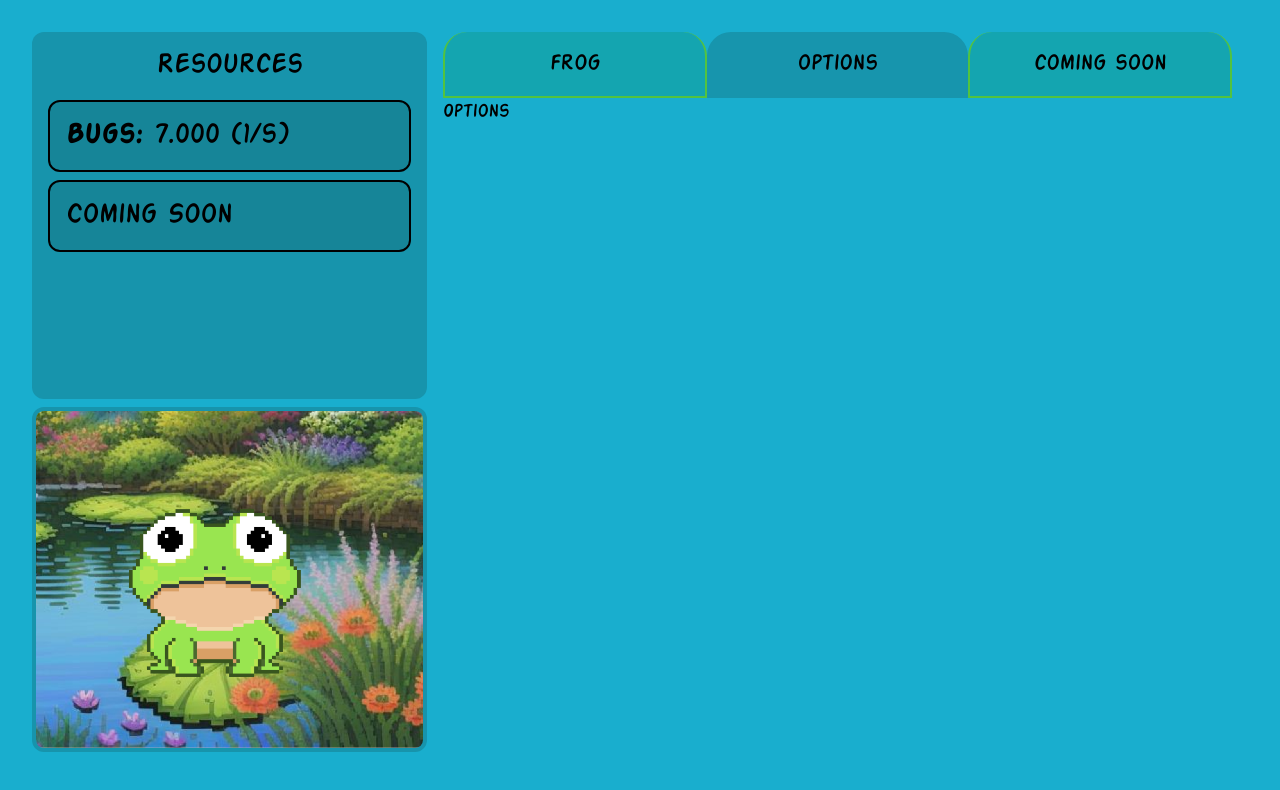
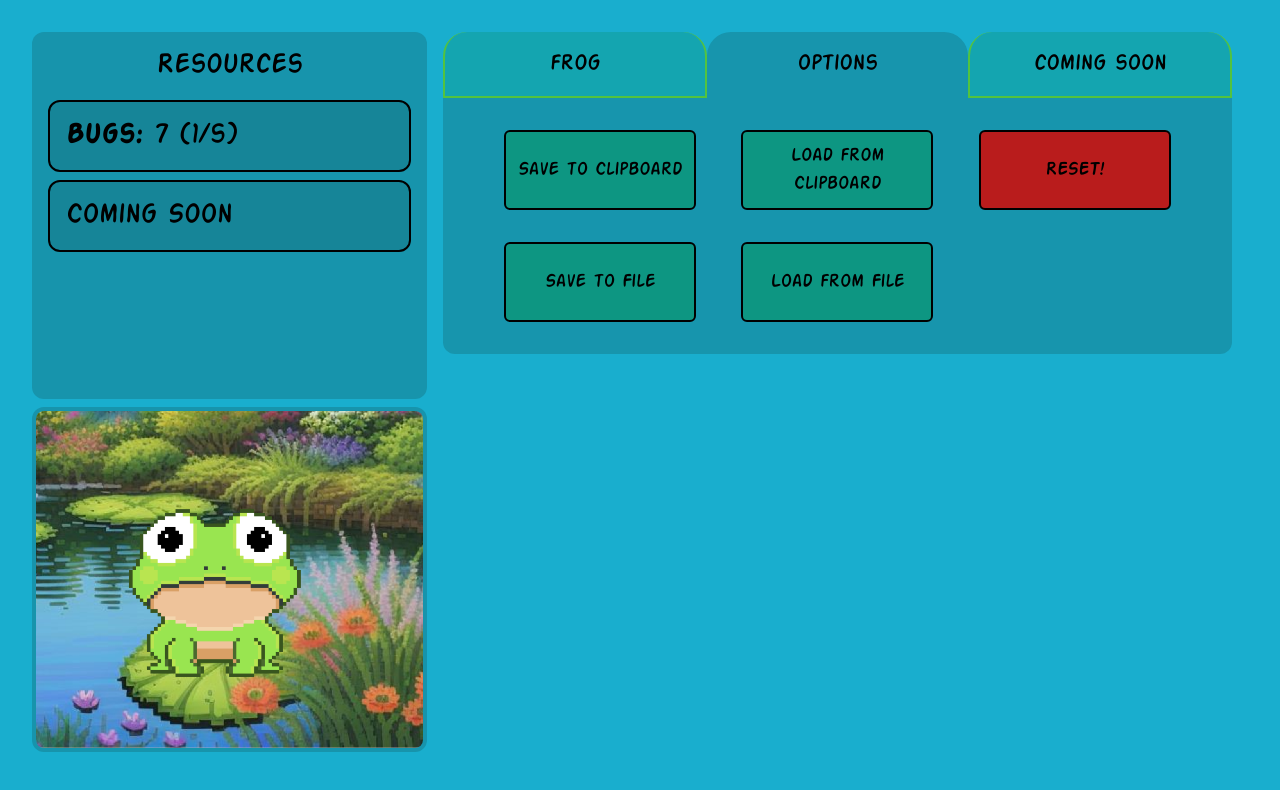
Before and after one commit to rayafarhadi/Frog-Incremental, a Next.js app: page / in a window 1280 px wide. Both pictures are taken after a click on the element "options". Shown: the top 790 px of the page. Built offline with nearby package versions, Linux system fonts and the light colour scheme.

Commit message:
added an options menu with options to load, save or reset the game

```diff
--- /dev/null
+++ b/app/components/Features/ComingSoonFeature.tsx
@@ -0,0 +1,7 @@
+import React from "react";
+
+const ComingSoonFeature = () => {
+  return <div className="feature-card">Coming Soon</div>;
+};
+
+export default ComingSoonFeature;
--- /dev/null
+++ b/app/components/Features/OptionsFeature.tsx
@@ -0,0 +1,251 @@
+import { getSaveData, load, save } from "@/app/data/save";
+import Decimal from "decimal.js";
+import React, { Dispatch, SetStateAction, useRef } from "react";
+import { Slide, ToastContainer, toast } from "react-toastify";
+import "react-toastify/ReactToastify.css";
+
+type saveType = {
+  bugs: number;
+  upgrades: {
+    f1: { key: string; level: number };
+    f2: { key: string; level: number };
+    f3: { key: string; level: number };
+    f4: { key: string; level: number };
+    f5: { key: string; level: number };
+  };
+};
+
+type propType = {
+  upgradeData: any;
+  bugs: Decimal;
+  setBugs: Dispatch<SetStateAction<Decimal>>;
+  setLevel: (id: string, level: number) => void;
+};
+
+const OptionsFeature = (props: propType) => {
+  let fileRef = useRef<HTMLInputElement | null>(null);
+
+  function saveToClipboard() {
+    navigator.clipboard.writeText(
+      getSaveData(props.upgradeData, props.bugs.toString())
+    );
+    toast.success("Saved game data to clipboard.", {
+      position: "bottom-right",
+      autoClose: 5000,
+      hideProgressBar: false,
+      closeOnClick: true,
+      pauseOnFocusLoss: true,
+      theme: "dark",
+      transition: Slide,
+    });
+  }
+
+  function saveToFile() {
+    const url = window.URL.createObjectURL(
+      new Blob([getSaveData(props.upgradeData, props.bugs.toString())], {
+        type: "text/plain",
+      })
+    );
+    const a = document.createElement("a");
+    a.href = url;
+    a.download = "frog-incremental-save-data.txt";
+    a.click();
+    window.URL.revokeObjectURL(url);
+    toast.success("Saved game data to file.", {
+      position: "bottom-right",
+      autoClose: 5000,
+      hideProgressBar: false,
+      closeOnClick: true,
+      pauseOnFocusLoss: true,
+      theme: "dark",
+      transition: Slide,
+    });
+  }
+
+  function getClipboardData() {
+    return new Promise((resolve) => {
+      setTimeout(() => resolve(navigator.clipboard.readText()), 1000);
+    }) as Promise<string>;
+  }
+
+  async function loadFromClipboard() {
+    try {
+      let cbtext = await getClipboardData();
+
+      let data: saveType = load(cbtext);
+
+      if (data != null) {
+        if (data.bugs === null) {
+          props.setBugs(new Decimal(0));
+        } else {
+          props.setBugs(new Decimal(data.bugs));
+        }
+
+        Object.values(data.upgrades).forEach((u) => {
+          props.setLevel(u.key, u.level);
+        });
+      }
+
+      toast.success("Loaded game data from clipboard.", {
+        position: "bottom-right",
+        autoClose: 5000,
+        hideProgressBar: false,
+        closeOnClick: true,
+        pauseOnFocusLoss: true,
+        theme: "dark",
+        transition: Slide,
+      });
+    } catch (e) {
+      console.error(e);
+
+      toast.error("Failed to load game data from clipboard.", {
+        position: "bottom-right",
+        autoClose: 5000,
+        hideProgressBar: false,
+        closeOnClick: true,
+        pauseOnFocusLoss: true,
+        theme: "dark",
+        transition: Slide,
+      });
+    }
+  }
+
+  function getFile() {
+    fileRef.current?.click();
+  }
+
+  function getFileData(file: File) {
+    return new Promise((resolve) => {
+      setTimeout(() => resolve(file.text()), 1000);
+    }) as Promise<string>;
+  }
+
+  async function loadFromFile(e: React.ChangeEvent<HTMLInputElement>) {
+    console.log("loadFromFile");
+    e.stopPropagation();
+    e.preventDefault();
+    const file = e.target.files?.[0];
+    if (file) {
+      console.log("file selected");
+      let filetext = await getFileData(file);
+
+      console.log(filetext);
+
+      let data: saveType = load(filetext);
+
+      if (data != null) {
+        if (data.bugs === null) {
+          props.setBugs(new Decimal(0));
+        } else {
+          props.setBugs(new Decimal(data.bugs));
+        }
+
+        Object.values(data.upgrades).forEach((u) => {
+          props.setLevel(u.key, u.level);
+        });
+      }
+
+      toast.success("Loaded game data from file.", {
+        position: "bottom-right",
+        autoClose: 5000,
+        hideProgressBar: false,
+        closeOnClick: true,
+        pauseOnFocusLoss: true,
+        theme: "dark",
+        transition: Slide,
+      });
+    } else {
+      console.log("No file selected");
+    }
+
+    if (fileRef.current) {
+      fileRef.current.value = "";
+    }
+  }
+
+  function resetGame() {
+    if (
+      window.confirm(
+        "Are you sure you want to reset the game? All unsaved data will be lost."
+      )
+    ) {
+      let data: saveType = load();
+
+      props.setBugs(new Decimal(0));
+
+      Object.values(data.upgrades).forEach((u) => {
+        props.setLevel(u.key, 0);
+      });
+
+      toast.success("Game reset!", {
+        position: "bottom-right",
+        autoClose: 5000,
+        hideProgressBar: false,
+        closeOnClick: true,
+        pauseOnFocusLoss: true,
+        theme: "dark",
+        transition: Slide,
+      });
+    }
+  }
+
+  return (
+    <div className="feature-card">
+      <div className="flex flex-row w-full justify-evenly">
+        <div className="flex flex-col">
+          <button
+            className="border-2 rounded-md p-2 my-4 h-20 w-48 border-black bg-button-primary disabled:opacity-40"
+            onClick={saveToClipboard}
+          >
+            Save to Clipboard
+          </button>
+          <button
+            className="border-2 rounded-md p-2 my-4 h-20 w-48 border-black bg-button-primary disabled:opacity-40"
+            onClick={saveToFile}
+          >
+            Save to File
+          </button>
+        </div>
+        <div className="flex flex-col">
+          <button
+            className="border-2 rounded-md p-2 my-4 h-20 w-48 border-black bg-button-primary disabled:opacity-40"
+            onClick={loadFromClipboard}
+          >
+            Load from Clipboard
+          </button>
+          <div>
+            <input
+              ref={fileRef}
+              type="file"
+              className="hidden"
+              onChange={loadFromFile}
+            />
+            <button
+              className="border-2 rounded-md p-2 my-4 h-20 w-48 border-black bg-button-primary disabled:opacity-40"
+              onClick={getFile}
+            >
+              Load from File
+            </button>
+          </div>
+        </div>
+        <button
+          className="border-2 rounded-md p-2 my-4 h-20 w-48 border-black bg-red-700 disabled:opacity-40"
+          onClick={resetGame}
+        >
+          RESET!
+        </button>
+      </div>
+      <ToastContainer
+        position="bottom-right"
+        autoClose={5000}
+        hideProgressBar={false}
+        closeOnClick
+        pauseOnFocusLoss
+        theme="dark"
+        transition={Slide}
+      />
+    </div>
+  );
+};
+
+export default OptionsFeature;
--- a/app/components/UI/Counter.tsx
+++ b/app/components/UI/Counter.tsx
@@ -21,7 +21,7 @@ const Counter = (props: propsType) => {
     <div className="py-2">
       <Card>
         <span className="font-actionbold">{props.title}:</span>{" "}
-        {props.value.toPrecision(4).toString()} {"("}
+        {format(props.value)} {"("}
         {format(
           props.increaseValue
             .times(new Decimal(1000).div(props.tickrate))
--- a/app/components/Upgrades/UpgradeList.tsx
+++ b/app/components/Upgrades/UpgradeList.tsx
@@ -23,7 +23,7 @@ type propsType = {
 
 const UpgradeList = (props: propsType) => {
   return (
-    <div className="h-fit p-4 rounded-b-xl bg-background-secondary bg-opacity-40">
+    <div className="feature-card">
       {props.upgradesList.map((upgrade) => (
         <UpgradeItem
           key={upgrade.key}
--- a/app/data/save.js
+++ b/app/data/save.js
@@ -1,6 +1,6 @@
 import Cookies from "js-cookie";
 
-export function save(upgradeData, bugs) {
+export function getSaveData(upgradeData, bugs) {
   const upgradeLevels = {
     f1: { key: upgradeData.f1.key, level: upgradeData.f1.level },
     f2: { key: upgradeData.f2.key, level: upgradeData.f2.level },
@@ -14,11 +14,19 @@ export function save(upgradeData, bugs) {
     upgrades: upgradeLevels,
   };
 
-  Cookies.set("saveData", JSON.stringify(saveData), { expires: 100000 });
+  return JSON.stringify(saveData);
 }
 
-export function load() {
-  if (
+export function save(upgradeData, bugs) {
+  Cookies.set("saveData", getSaveData(upgradeData, bugs), {
+    expires: 100000,
+  });
+}
+
+export function load(data) {
+  if (data) {
+    return JSON.parse(data);
+  } else if (
     Cookies.get("saveData") != null &&
     Cookies.get("saveData") != "undefined"
   ) {
--- a/app/globals.css
+++ b/app/globals.css
@@ -1,8 +1,8 @@
 @tailwind base;
 @tailwind components;
 
-.test-border {
-  @apply border-red-500 border-2;
+.feature-card {
+  @apply h-fit p-4 rounded-b-xl bg-background-secondary bg-opacity-40;
 }
 
 @tailwind utilities;
--- a/app/page.tsx
+++ b/app/page.tsx
@@ -10,6 +10,8 @@ import Image from "next/image";
 import Decimal from "decimal.js";
 import FrogFeature from "./components/Features/FrogFeature";
 import TabList from "./components/UI/Tabs/TabList";
+import OptionsFeature from "./components/Features/OptionsFeature";
+import ComingSoonFeature from "./components/Features/ComingSoonFeature";
 
 type saveType = {
   bugs: number;
@@ -180,11 +182,18 @@ export default function Home() {
     },
     {
       key: "options",
-      content: <div>Options</div>,
+      content: (
+        <OptionsFeature
+          upgradeData={upgrades}
+          bugs={bugs}
+          setBugs={setBugs}
+          setLevel={setLevel}
+        />
+      ),
     },
     {
       key: "coming soon",
-      content: <div>Coming Soon</div>,
+      content: <ComingSoonFeature />,
     },
   ];
 
--- a/package.json
+++ b/package.json
@@ -13,7 +13,9 @@
     "js-cookie": "^3.0.5",
     "next": "14.2.3",
     "react": "^18",
-    "react-dom": "^18"
+    "react-dom": "^18",
+    "react-toastify": "^10.0.5",
+    "save": "^2.9.0"
   },
   "devDependencies": {
     "@types/node": "^20",
```
Also changed, not shown: public/frog-incremental-save-data.txt (added), 1 other file (tests, documents, lock files or other folders).
